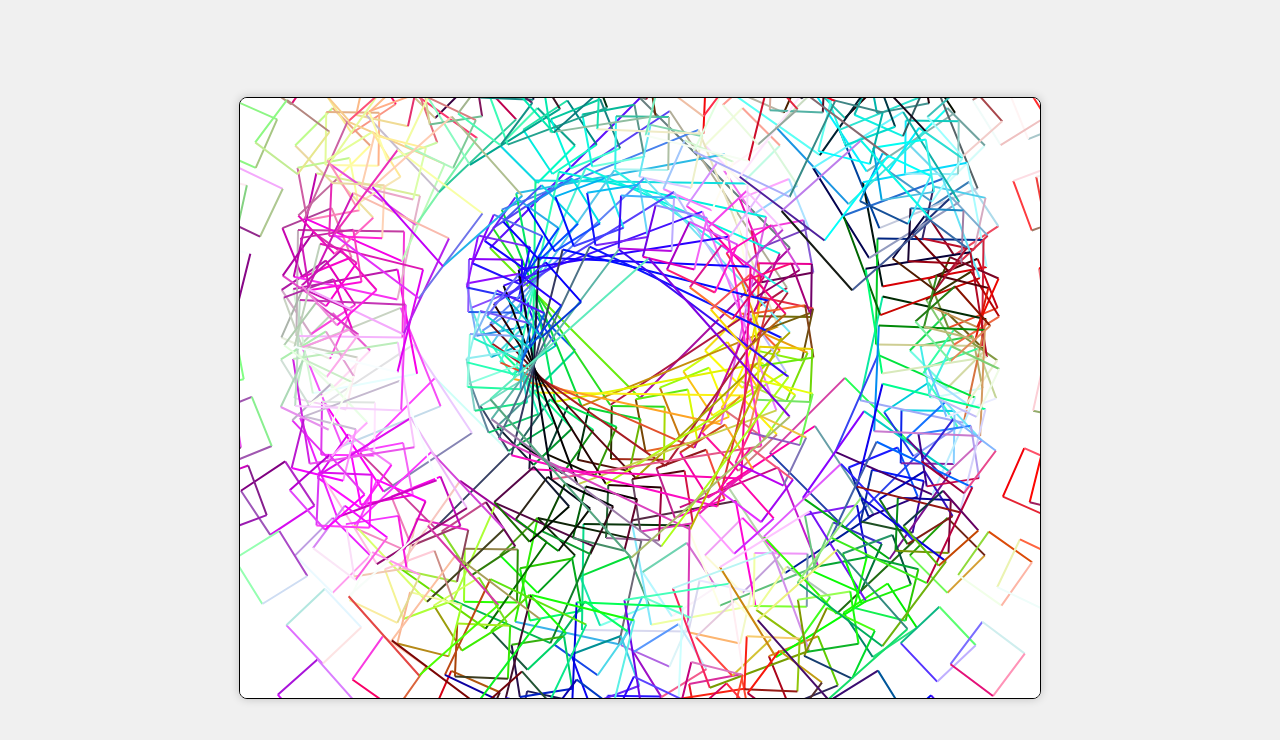
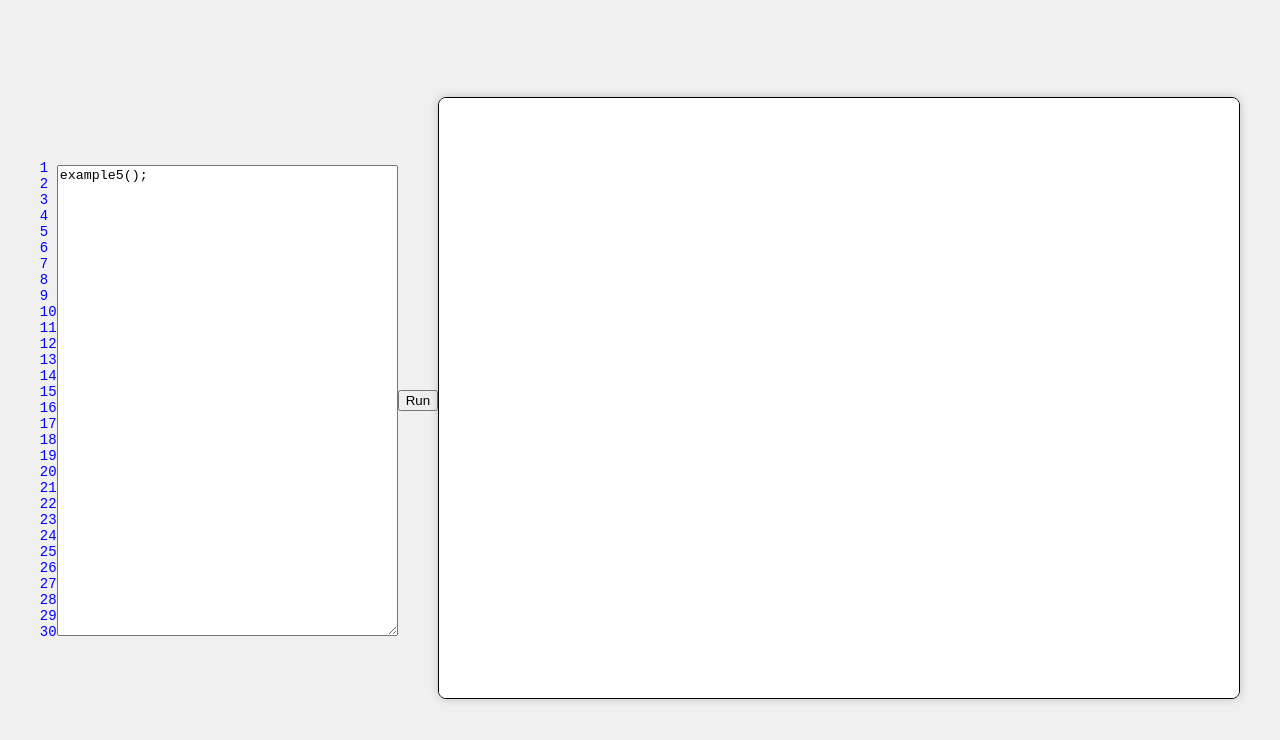
Before and after one commit to NPCodeNation/npcodenation.github.io, a plain HTML site: page draw.html in a window 1280 px wide. Drawn offline with Linux system fonts and the light colour scheme.

Commit message:
make user run code in draw

```diff
--- a/draw.html
+++ b/draw.html
@@ -5,8 +5,22 @@
   <meta name="viewport" content="width=device-width, initial-scale=1.0">
   <title>Fancy Fractals</title>
   <link rel="stylesheet" href="draw.css">
+  <style>
+    body {
+      font-size: 14.0px;
+      font-family: "courier new";
+    }
+    /* #lineNumbers {
+      position: absolute;
+      margin-left: 0px;
+      margin-top: 5px;
+    } */
+  </style>
 </head>
-<body>
+<body style="color: blue" onload="showLineNumbers();">
+  <div id="lineNumbers"></div>
+  <textarea id="input" rows="31" cols="40">example5();</textarea>
+  <button id="runIt" onclick="run();">Run</button>
   <div class="container">
     <canvas id="myCanvas" width="800" height="600"></canvas>
   </div>
--- a/draw.js
+++ b/draw.js
@@ -3,6 +3,31 @@ const ctx = canvas.getContext("2d");
 
 let color = [34, 139, 34]; // Green color for the fractals
 let width = 2;
+
+function showLineNumbers() {
+  document.getElementById("lineNumbers").innerHTML = "";
+
+
+  for (var rep = 0; rep < 30; rep++) {
+    document.getElementById("lineNumbers").innerHTML += (rep+1) + "<br />";
+  }
+}
+
+function run() {
+  var program = document.getElementById('input').value;
+  var programHolder = document.getElementById('holder');
+
+
+  if (programHolder) {
+    programHolder.parentNode.removeChild(programHolder);
+  }
+
+
+  var newProgram = document.createElement('script');
+  newProgram.id = 'holder';
+  newProgram.text = program;
+  document.body.appendChild(newProgram);
+}
 
 function getColor(x, y, mult = 1) {
   // Adjust these values to control the color gradient
@@ -181,7 +206,7 @@ function draw() {
 
   //drawNGonFractal(400, 300, 2, 35, 4,1.6)
 
-  example5();
+
 
   //fractalTree(400, 500, 80, -Math.PI / 2, 11);
 }
```
